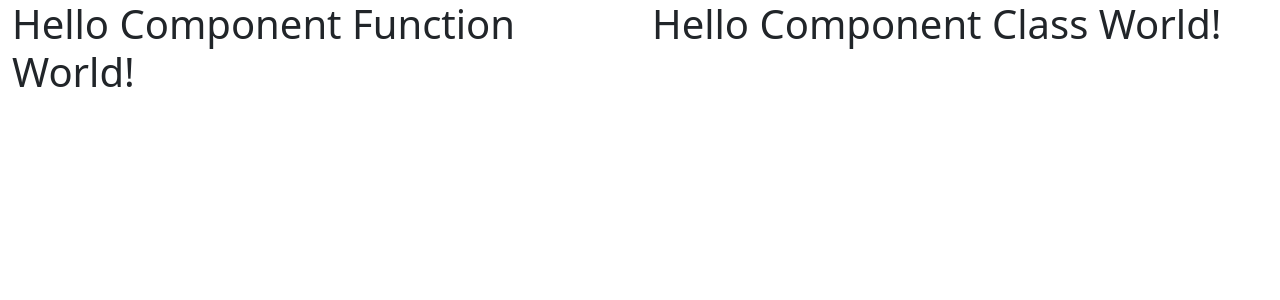
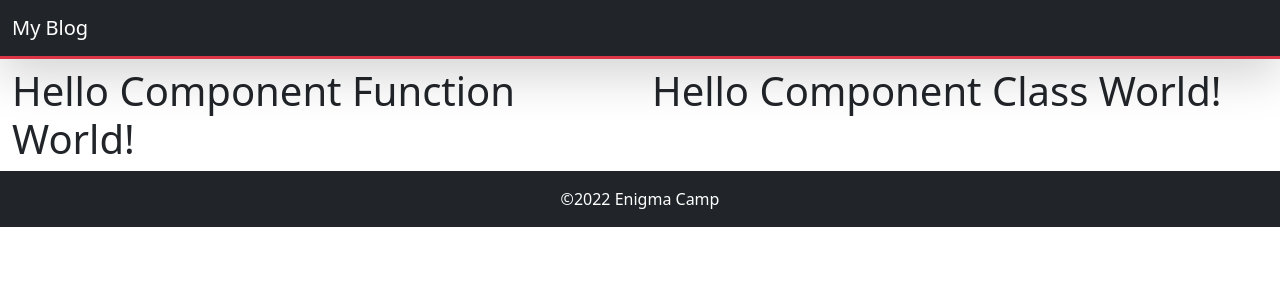
Before and after one commit to adisthya/reactjs-class-materials, a React (Create React App) app: page / in a window 1280 px wide. Shown: the top 300 px of the page. Built offline with nearby package versions, Linux system fonts and the light colour scheme.

Commit message:
Layout implementation.

```diff
--- a/src/app/App.js
+++ b/src/app/App.js
@@ -1,10 +1,13 @@
 import { Container, Row, Col } from 'react-bootstrap';
+import { Footer } from '../layout/Footer';
+import { Header } from '../layout/Header';
 import { Halo } from '../hello/Halo';
 import { Hello } from '../hello/Hello';
 
 export function App() {
   return (
     <Container fluid>
+      <Header />
       <Row>
         <Col>
           <Hello />
@@ -13,6 +16,7 @@ export function App() {
           <Halo />
         </Col>
       </Row>
+      <Footer />
     </Container>
   );
 }
```
